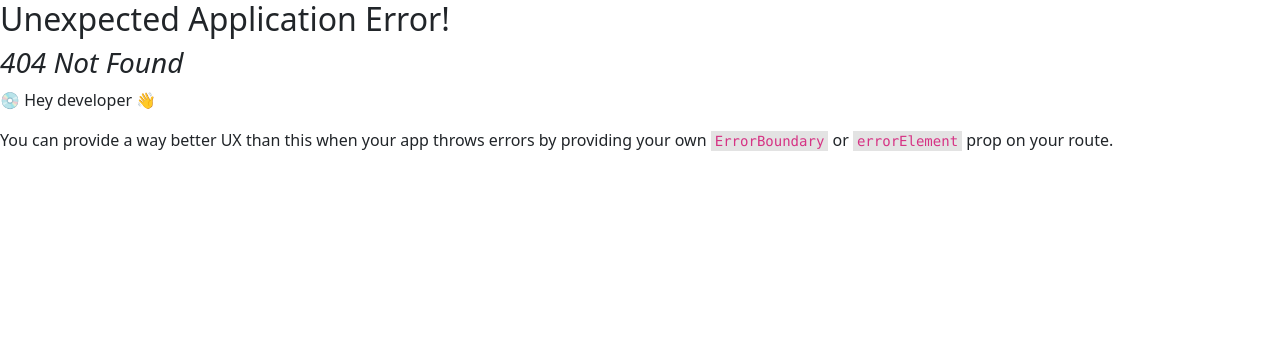
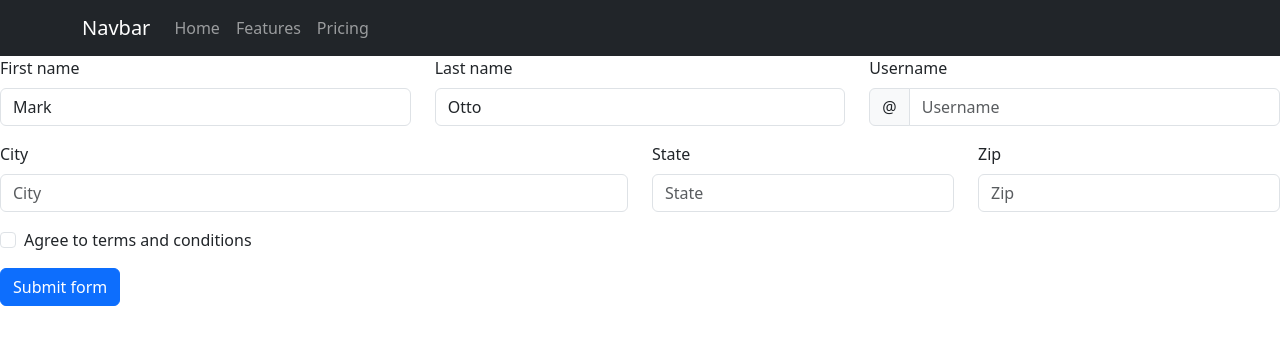
Before and after one commit to Jabz259/Country-Population-Stats, a React (Vite) app in the folder Client/: page /create in a window 1280 px wide. Before the commit this address had no page. Shown: the top 344 px of the page. Built offline with nearby package versions, Linux system fonts and the light colour scheme.

Commit message:
create home route and create route

```diff
--- /dev/null
+++ b/Client/src/components/countryform.jsx
@@ -0,0 +1,96 @@
+import { useState } from 'react';
+import Button from 'react-bootstrap/Button';
+import Col from 'react-bootstrap/Col';
+import Form from 'react-bootstrap/Form';
+import InputGroup from 'react-bootstrap/InputGroup';
+import Row from 'react-bootstrap/Row';
+
+function FormExample() {
+  const [validated, setValidated] = useState(false);
+
+  const handleSubmit = (event) => {
+    const form = event.currentTarget;
+    if (form.checkValidity() === false) {
+      event.preventDefault();
+      event.stopPropagation();
+    }
+
+    setValidated(true);
+  };
+
+  return (
+    <Form noValidate validated={validated} onSubmit={handleSubmit}>
+      <Row className="mb-3">
+        <Form.Group as={Col} md="4" controlId="validationCustom01">
+          <Form.Label>First name</Form.Label>
+          <Form.Control
+            required
+            type="text"
+            placeholder="First name"
+            defaultValue="Mark"
+          />
+          <Form.Control.Feedback>Looks good!</Form.Control.Feedback>
+        </Form.Group>
+        <Form.Group as={Col} md="4" controlId="validationCustom02">
+          <Form.Label>Last name</Form.Label>
+          <Form.Control
+            required
+            type="text"
+            placeholder="Last name"
+            defaultValue="Otto"
+          />
+          <Form.Control.Feedback>Looks good!</Form.Control.Feedback>
+        </Form.Group>
+        <Form.Group as={Col} md="4" controlId="validationCustomUsername">
+          <Form.Label>Username</Form.Label>
+          <InputGroup hasValidation>
+            <InputGroup.Text id="inputGroupPrepend">@</InputGroup.Text>
+            <Form.Control
+              type="text"
+              placeholder="Username"
+              aria-describedby="inputGroupPrepend"
+              required
+            />
+            <Form.Control.Feedback type="invalid">
+              Please choose a username.
+            </Form.Control.Feedback>
+          </InputGroup>
+        </Form.Group>
+      </Row>
+      <Row className="mb-3">
+        <Form.Group as={Col} md="6" controlId="validationCustom03">
+          <Form.Label>City</Form.Label>
+          <Form.Control type="text" placeholder="City" required />
+          <Form.Control.Feedback type="invalid">
+            Please provide a valid city.
+          </Form.Control.Feedback>
+        </Form.Group>
+        <Form.Group as={Col} md="3" controlId="validationCustom04">
+          <Form.Label>State</Form.Label>
+          <Form.Control type="text" placeholder="State" required />
+          <Form.Control.Feedback type="invalid">
+            Please provide a valid state.
+          </Form.Control.Feedback>
+        </Form.Group>
+        <Form.Group as={Col} md="3" controlId="validationCustom05">
+          <Form.Label>Zip</Form.Label>
+          <Form.Control type="text" placeholder="Zip" required />
+          <Form.Control.Feedback type="invalid">
+            Please provide a valid zip.
+          </Form.Control.Feedback>
+        </Form.Group>
+      </Row>
+      <Form.Group className="mb-3">
+        <Form.Check
+          required
+          label="Agree to terms and conditions"
+          feedback="You must agree before submitting."
+          feedbackType="invalid"
+        />
+      </Form.Group>
+      <Button type="submit">Submit form</Button>
+    </Form>
+  );
+}
+
+export default FormExample;
--- a/Client/src/main.jsx
+++ b/Client/src/main.jsx
@@ -10,12 +10,26 @@ import {
   RouterProvider,
 } from "react-router-dom";
 
+import ErrorPage from './utils/error-page.jsx'
 import Root from './routes/root.jsx'
+import Create from './routes/CreateRoute.jsx'
 
 const router = createBrowserRouter([
   {
     path: "/",
     element: <Root />,
+    errorElement: <ErrorPage />,
+  },
+  {
+    path: "/Create",
+    element: <Root />,
+    errorElement: <ErrorPage />,
+    children: [
+      {
+        path: "",
+        element: <Create />,
+      },
+    ],
   },
 ]);
 
--- /dev/null
+++ b/Client/src/pages/CreatePage.jsx
@@ -0,0 +1,11 @@
+
+import CreateChart from '../components/countryform.jsx'
+
+
+export default function HomePage() {
+    return(
+        <>
+        <CreateChart></CreateChart>
+        </>
+    );
+}
--- /dev/null
+++ b/Client/src/routes/CreateRoute.jsx
@@ -0,0 +1,9 @@
+import CreatePage from '../pages/CreatePage.jsx'
+
+export default function createRoute() {
+    return (
+        <>
+            <CreatePage></CreatePage>
+        </>
+    );
+}
--- a/Client/src/routes/root.jsx
+++ b/Client/src/routes/root.jsx
@@ -1,6 +1,10 @@
 import NavBar from '../components/navbar.jsx'
+import { Outlet } from "react-router-dom";
 export default function Root() {
   return (
+    <>
     <NavBar />
+    <Outlet />
+    </>
   );
 }
```
